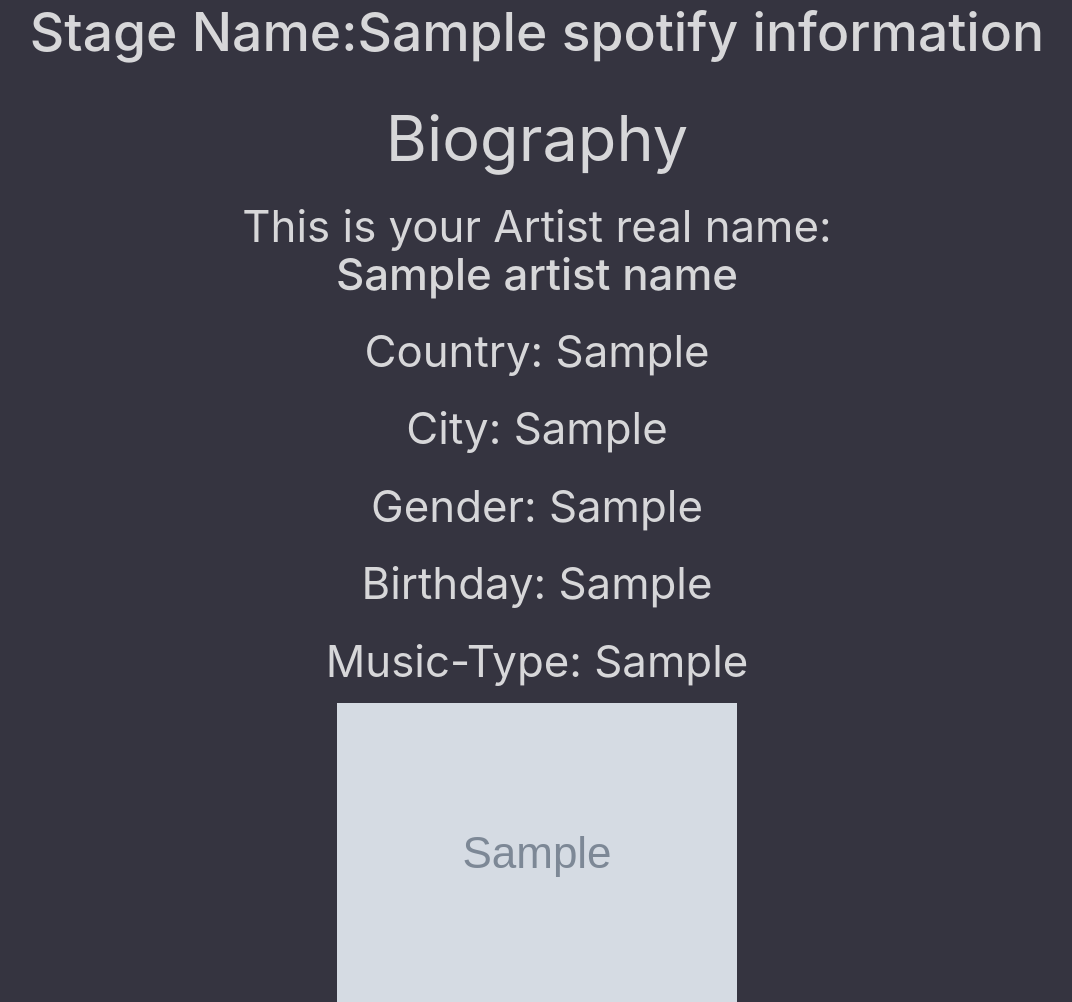
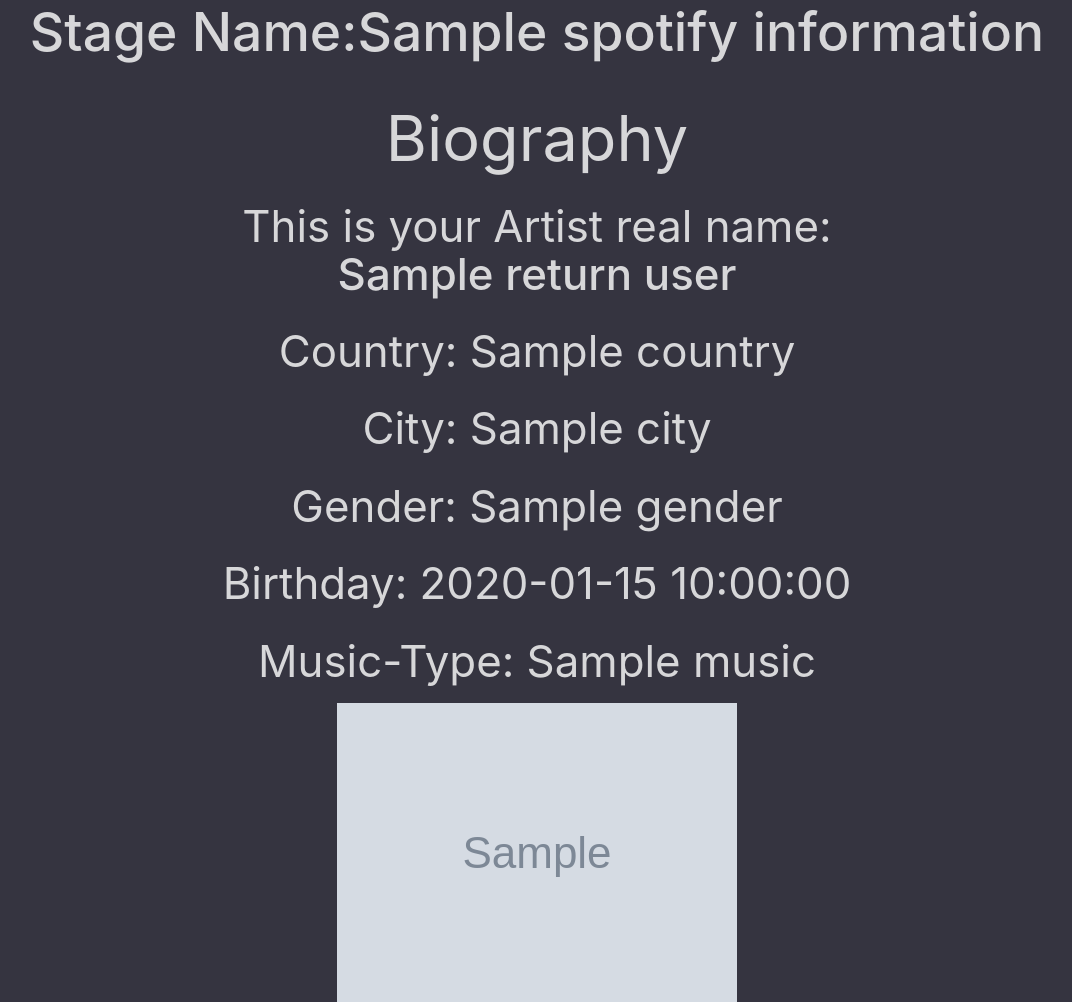
Before and after one commit to dakota-bruffett/Project_3_Apis, a Flask app: template templates/artist.html in a window 1280 px wide. Shown: the part 595-1597 px from the top of the page, without its empty margins (103-1175 px from the left). Run offline with Flask 3, Linux system fonts and the light colour scheme; the template is opened without the code that fills it: most values are stand-ins (such as "Sample title", 1, 10 or a date in 2020); grey boxes marked "Sample" are stand-in pictures.

Commit message:
flixing error un app.py

```diff
--- a/app.py
+++ b/app.py
@@ -24,11 +24,9 @@
     # Checking if all information on artist is  not found for both api calls, return no artist found message template, else render template with their information
     if spotify_information is not None and returnUser is not None: # If we get a None , we should display a no info found on our template.
         #  Here we will return all the info that we get to create our Bio
-         return render_template('artist.html', artistName= returnUser[0], artistCountry = returnUser[1], artistCity = returnUser[2],
-                                artistGender = returnUser[3],  artistBirth = returnUser[4], artistMusic = returnUser[5],
-                                 spotify_information=spotify_information ) # render our data, and send it to the html file to display.\
+         return render_template('artist.html', returnUser= returnUser , spotify_information=spotify_information ) # render our data, and send it to the html file to display.\
     else:
-         return render_template('artist.html', artistName= 'No info found.', spotify_information=spotify_information )
+         return render_template('artist.html', returnUser = returnUser, spotify_information=spotify_information )
 
     # if returnUser == None:
     #     return render_template('artist.html', artistName='No artist found.')
--- a/artistAPI.py
+++ b/artistAPI.py
@@ -2,14 +2,21 @@
 import os
 from pprint import pprint
 # Create out empty list
-BioList = [];
+BioList = []
+listKeys = ['name','country','city','gender','birthday','music']
+NoInfo = ['not found','not found','not found','not found','not found','not found']
 # Our main method will call the other methods, and will return all the info that we required.
 def main(name):
     infoReturn = get_Artist(name)
-    if infoReturn == None:   #If that info is not valid, we will return a None
-        return None
+    listofArtist = extract_artist_info(infoReturn)
+    print(listofArtist)
+
+    if listofArtist is None:   #If that info is not valid, we will return a None
+        DataArtist = create_BioDictionary(listKeys, NoInfo)
+        return DataArtist
     else:
-        return extract_artist_info(infoReturn);
+        DataArtist = create_BioDictionary(listKeys,listofArtist)
+        return DataArtist
 
 def get_Artist(artistName):
     #search for the artist in our API musicbrainz
@@ -31,19 +38,32 @@
         return None
     else:
         BioList.clear()
+        Artist_gender = 'band'
         try:
             # data : Getting all the data for the Bio and save it in a list.
             realName = jsonData['artists'][0]['aliases'][0]['sort-name']
             Artist_country = jsonData['artists'][0]['area']['name']
             Artist_City = jsonData['artists'][0]['begin-area']['name']
-            Artist_gender = jsonData['artists'][0]['gender']
+                    # if the artist is a bandm we will not have a gender
+            if (jsonData['artists'][0]['gender'] is not None):
+                Artist_gender = jsonData['artists'][0]['gender']
             artist_Birthday = jsonData['artists'][0]['life-span']['begin']
             Music_Type = jsonData['artists'][0]['tags'][0]['name']
             BioList.extend((realName,Artist_country,Artist_City,Artist_gender,artist_Birthday,Music_Type))
+
         # Here we return the info in our list
             return BioList
         except Exception as exc:
+
             # If there is any error in getting any info, we will retunr a NONE, and print an error
             print(exc)
+
+            pprint(jsonData)
             print("Error in gettign info")
             return None
+
+def create_BioDictionary(keys, values):
+    BioResult = {}
+    for key, value in zip(keys, values):
+        BioResult[key] = value
+    return BioResult
--- a/templates/artist.html
+++ b/templates/artist.html
@@ -11,12 +11,12 @@
         </h2>
 <!-- This part is the Bio of the Artists -->
         <h1>Biography</h1>
-        <h3>This is your Artist real name: <br>  <Strong>{{artistName}}</Strong></h3>
-        <h3>Country:  {{artistCountry}}</h3>
-        <h3>City: {{artistCity}}</h3>
-        <h3>Gender: {{artistGender}}</h3>
-        <h3>Birthday: {{artistBirth}}</h3>
-        <h3>Music-Type: {{artistMusic}}</h3>
+        <h3>This is your Artist real name: <br>  <Strong>{{returnUser.name}}</Strong></h3>
+        <h3>Country:  {{returnUser.country}}</h3>
+        <h3>City: {{returnUser.city}}</h3>
+        <h3>Gender: {{returnUser.gender}}</h3>
+        <h3>Birthday: {{returnUser.birthday}}</h3>
+        <h3>Music-Type: {{returnUser.music}}</h3>
 
 <!--This part will display the Spotify info, and music info  -->
         <p><img src="{{spotify_information.picture}}" /></p>
```
